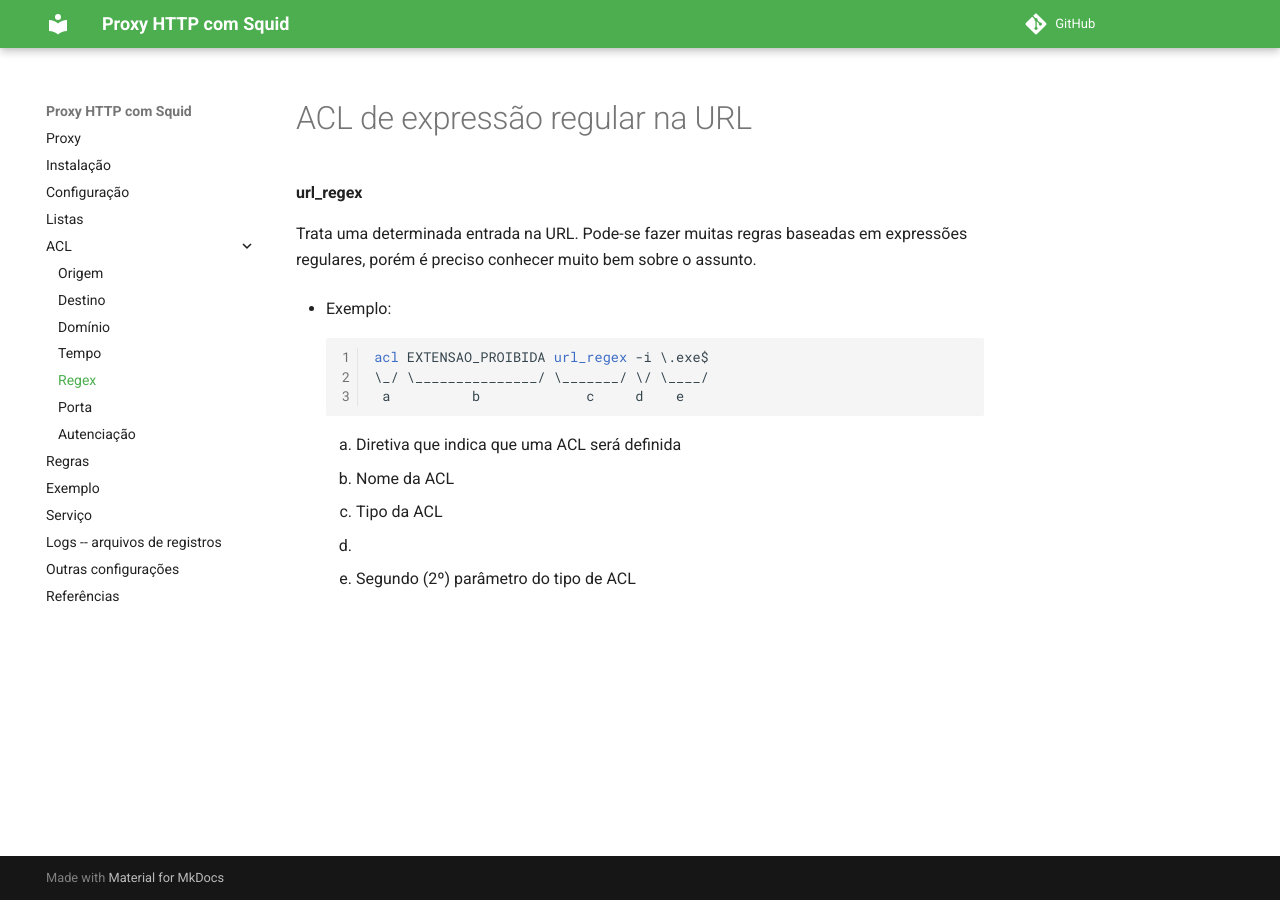
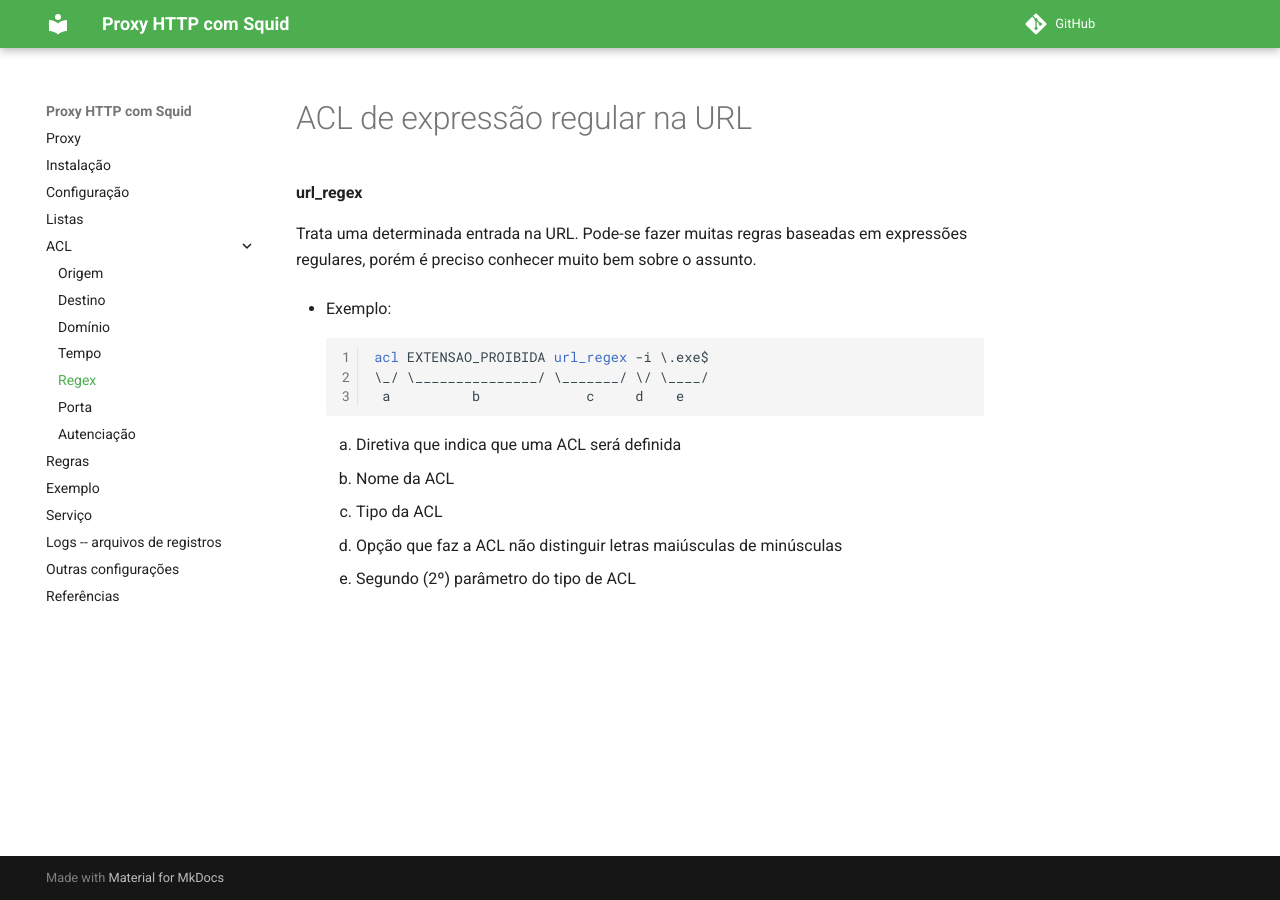
Before and after one commit to jurandysoares/proxy-doc, an MkDocs documentation site: the page built from docs/acl/url-regex.md, in a window 1280 px wide. Built offline with MkDocs 1.6.1 and Material for MkDocs 9.7.7, drawn with Linux system fonts in a browser that asks for light colours; comment, search, counter and statistics services are not loaded.

Commit message:
fix: Descrição da opção 4 da acl url-regex

```diff
--- a/docs/acl/url-regex.md
+++ b/docs/acl/url-regex.md
@@ -15,5 +15,5 @@ Trata uma determinada entrada na URL. Pode-se fazer muitas regras baseadas em ex
     1. Diretiva que indica que uma ACL será definida
     2. Nome da ACL
     3. Tipo da ACL
-    4.
+    4. Opção que faz a ACL não distinguir letras maiúsculas de minúsculas
     5. Segundo (2º) parâmetro do tipo de ACL
```
